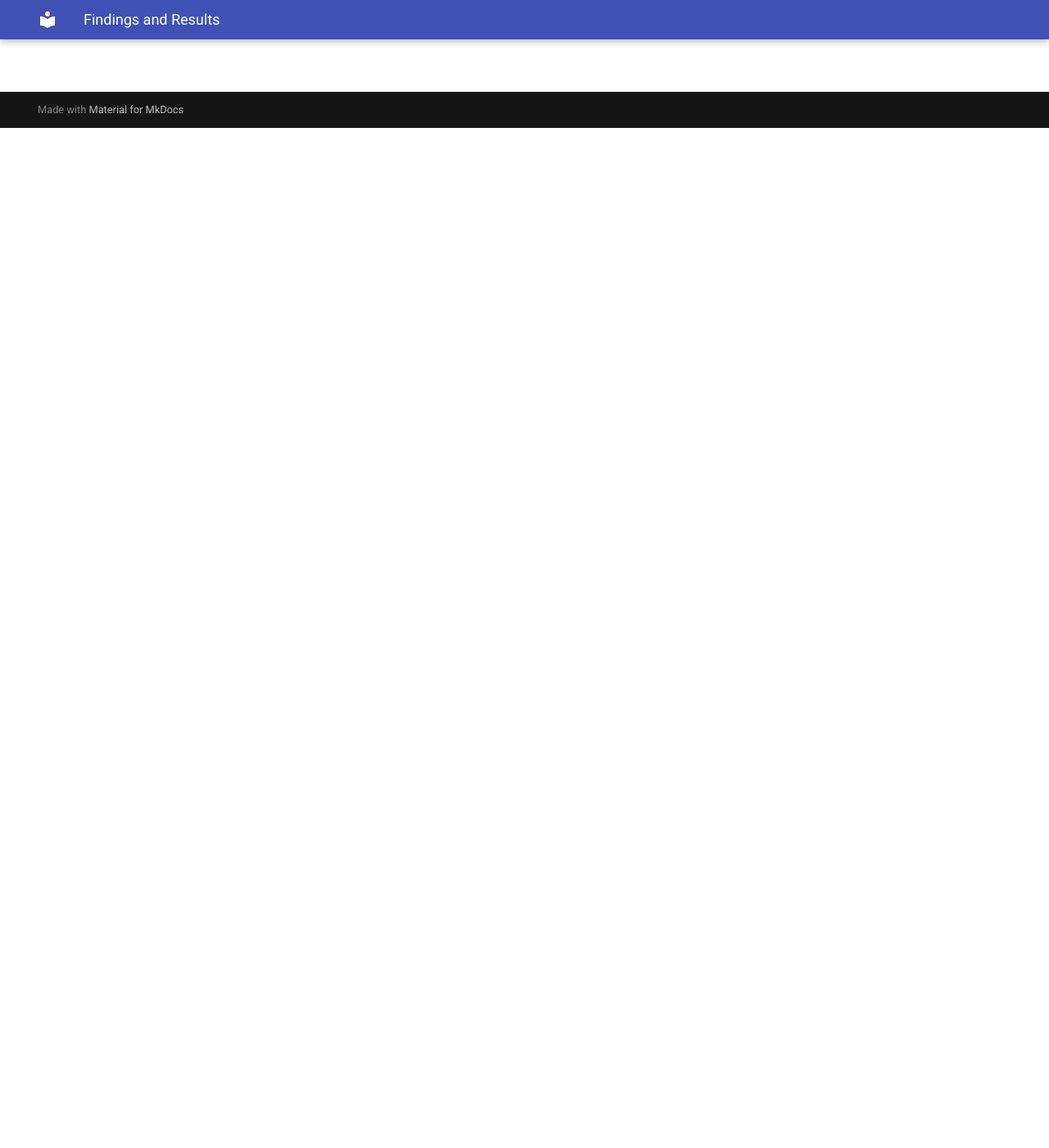
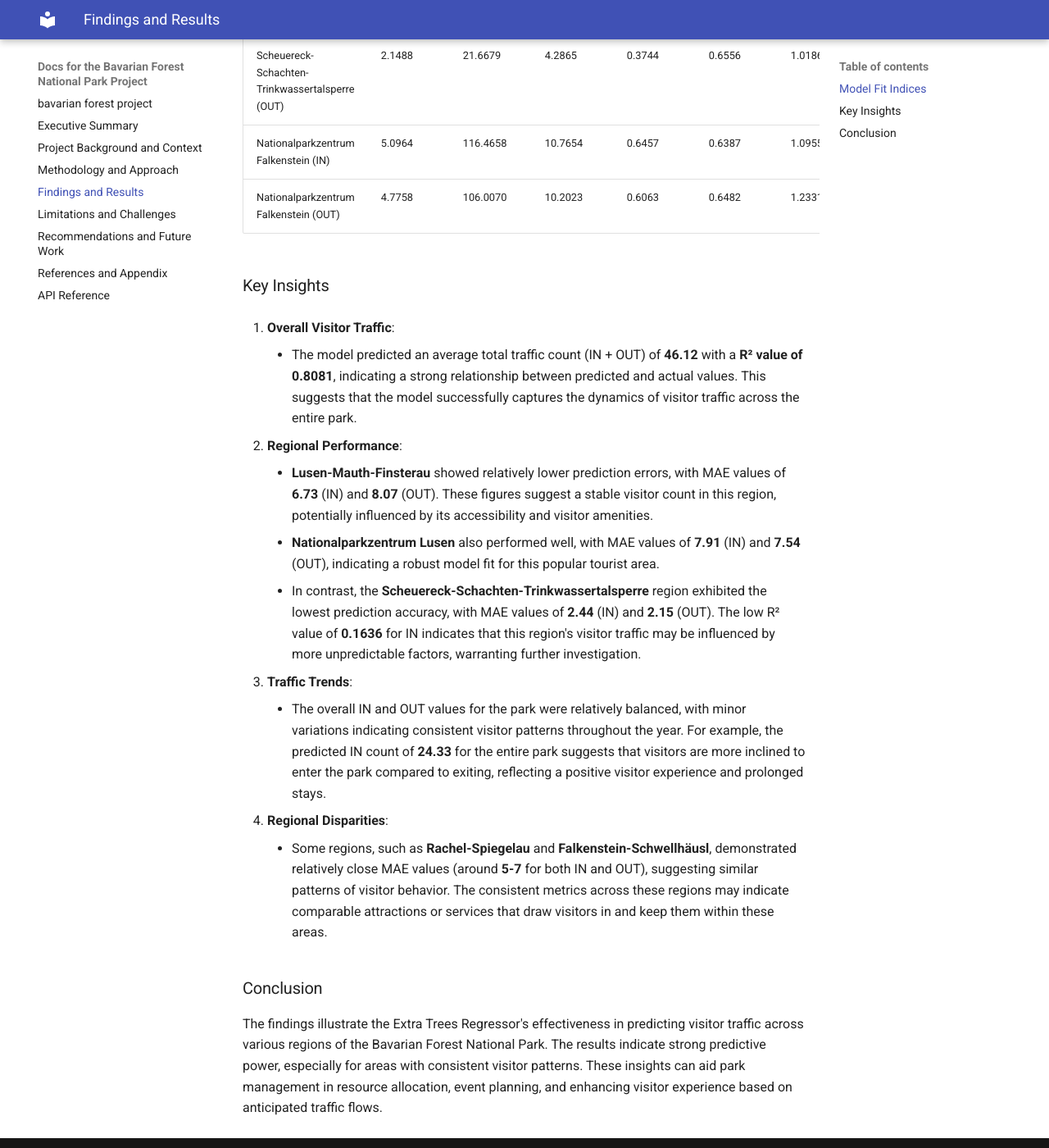
Before and after one commit to m-mango/bavarian-forest-visitor-monitoring-dssgx-24, an MkDocs documentation site: the page built from docs/findings-and-results.md, in a window 1280 px wide and 1400 px high, scrolled down 1244 px. Shown: the whole window at 82% size. Built offline with MkDocs 1.6.1 and Material for MkDocs 9.7.7, drawn with Linux system fonts in a browser that asks for light colours; some of the changed text lies outside the part shown.

Commit message:
documentation for result and finding

```diff
--- a/docs/findings-and-results.md
+++ b/docs/findings-and-results.md
@@ -1 +1,47 @@
 # Findings and Results
+
+
+The analysis of visitor traffic in the Bavarian Forest National Park utilized the Extra Trees Regressor, focusing on predictions across six distinct regions. We examined 15 target variables, including total visitor counts and IN/OUT values for each region, as well as overall metrics for the park.
+
+### Model Fit Indices
+
+The performance of the Extra Trees Regressor was evaluated using 5-fold cross-validation for both training and test data. The average results across all folds for the target variables are summarized in the table below:
+
+| Target/Model                                                   | MAE      | MSE       | RMSE     | R²      | RMSLE   | MAPE    |
+|---------------------------------------------------------------|----------|-----------|----------|---------|---------|---------|
+| Traffic (IN + OUT for entire Park)                            | 46.1162  | 8917.1099 | 92.2189  | 0.8081  | 0.8319  | 1.0861  |
+| IN (entire park)                                             | 24.3335  | 2442.0343 | 48.2164  | 0.7974  | 0.7300  | 1.0028  |
+| OUT (entire park)                                            | 24.1747  | 2458.5690 | 48.4344  | 0.7931  | 0.8057  | 1.0266  |
+| Lusen-Mauth-Finsterau (IN)                                   | 6.7317   | 201.3070  | 14.0569  | 0.5393  | 0.8434  | 1.4217  |
+| Lusen-Mauth-Finsterau (OUT)                                  | 8.0701   | 257.9571  | 15.9973  | 0.5997  | 0.9015  | 1.6323  |
+| Nationalparkzentrum Lusen (IN)                               | 7.9054   | 287.9660  | 16.6835  | 0.6963  | 0.6837  | 1.1265  |
+| Nationalparkzentrum Lusen (OUT)                              | 7.5386   | 260.5668  | 15.9148  | 0.7029  | 0.7600  | 1.1740  |
+| Rachel-Spiegelau (IN)                                        | 5.9471   | 147.6946  | 11.5325  | 0.6194  | 0.6604  | 1.0976  |
+| Rachel-Spiegelau (OUT)                                       | 5.1613   | 114.6056  | 10.1086  | 0.6211  | 0.6459  | 1.1172  |
+| Falkenstein-Schwellhäusl (IN)                                | 6.3214   | 175.2889  | 12.7272  | 0.7207  | 0.6538  | 1.0518  |
+| Falkenstein-Schwellhäusl (OUT)                               | 5.9329   | 159.9409  | 12.2524  | 0.7392  | 0.6455  | 1.0008  |
+| Scheuereck-Schachten-Trinkwassertalsperre (IN)              | 2.4397   | 57.1253   | 6.9169   | 0.1636  | 0.6783  | 1.0380  |
+| Scheuereck-Schachten-Trinkwassertalsperre (OUT)             | 2.1488   | 21.6679   | 4.2865   | 0.3744  | 0.6556  | 1.0186  |
+| Nationalparkzentrum Falkenstein (IN)                         | 5.0964   | 116.4658  | 10.7654  | 0.6457  | 0.6387  | 1.0955  |
+| Nationalparkzentrum Falkenstein (OUT)                        | 4.7758   | 106.0070  | 10.2023  | 0.6063  | 0.6482  | 1.2331  |
+
+### Key Insights
+
+1. **Overall Visitor Traffic**:
+
+    - The model predicted an average total traffic count (IN + OUT) of **46.12** with a **R² value of 0.8081**, indicating a strong relationship between predicted and actual values. This suggests that the model successfully captures the dynamics of visitor traffic across the entire park.
+
+2. **Regional Performance**:
+    - **Lusen-Mauth-Finsterau** showed relatively lower prediction errors, with MAE values of **6.73** (IN) and **8.07** (OUT). These figures suggest a stable visitor count in this region, potentially influenced by its accessibility and visitor amenities.
+    - **Nationalparkzentrum Lusen** also performed well, with MAE values of **7.91** (IN) and **7.54** (OUT), indicating a robust model fit for this popular tourist area.
+    - In contrast, the **Scheuereck-Schachten-Trinkwassertalsperre** region exhibited the lowest prediction accuracy, with MAE values of **2.44** (IN) and **2.15** (OUT). The low R² value of **0.1636** for IN indicates that this region's visitor traffic may be influenced by more unpredictable factors, warranting further investigation.
+
+3. **Traffic Trends**:
+    - The overall IN and OUT values for the park were relatively balanced, with minor variations indicating consistent visitor patterns throughout the year. For example, the predicted IN count of **24.33** for the entire park suggests that visitors are more inclined to enter the park compared to exiting, reflecting a positive visitor experience and prolonged stays.
+
+4. **Regional Disparities**:
+    - Some regions, such as **Rachel-Spiegelau** and **Falkenstein-Schwellhäusl**, demonstrated relatively close MAE values (around **5-7** for both IN and OUT),       suggesting similar patterns of visitor behavior. The consistent metrics across these regions may indicate comparable attractions or services that draw visitors in and keep them within these areas.
+
+### Conclusion
+
+The findings illustrate the Extra Trees Regressor's effectiveness in predicting visitor traffic across various regions of the Bavarian Forest National Park. The results indicate strong predictive power, especially for areas with consistent visitor patterns. These insights can aid park management in resource allocation, event planning, and enhancing visitor experience based on anticipated traffic flows.
```
